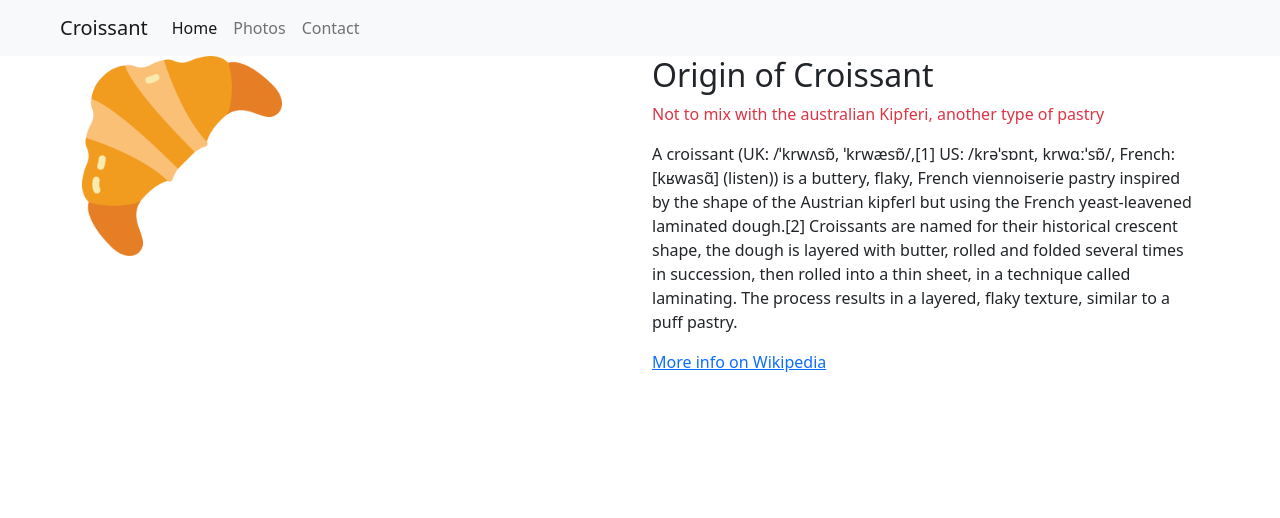
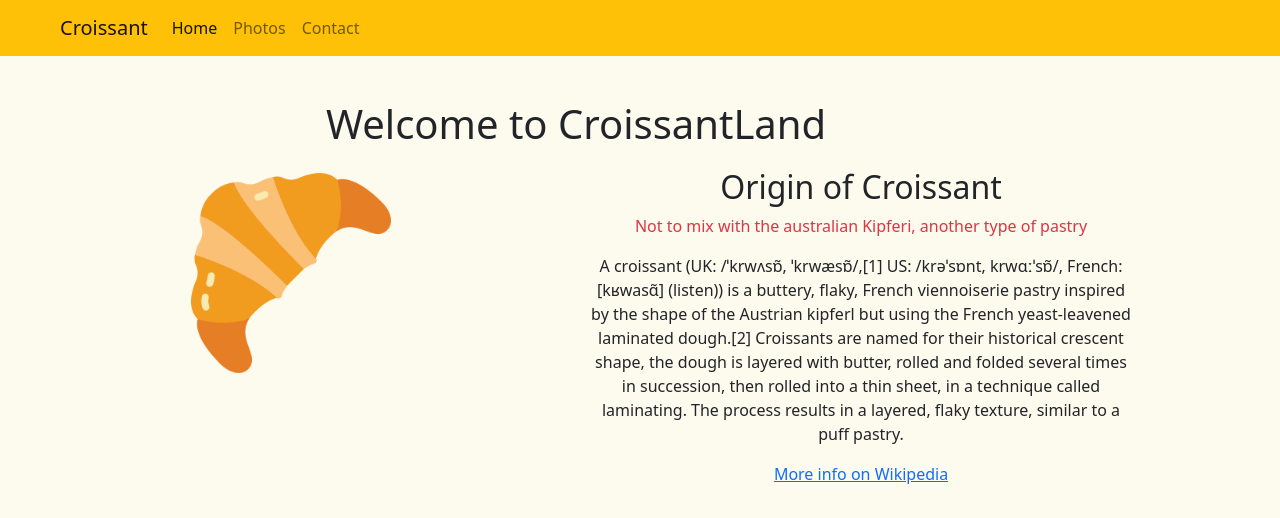
Before and after one commit to CecileMArnaud/Croissant, a plain HTML site: page index.html in a window 1280 px wide. Drawn offline with nearby package versions, Linux system fonts and the light colour scheme.

Commit message:
added some CSS

```diff
--- a/index.html
+++ b/index.html
@@ -5,12 +5,12 @@
   <meta http-equiv="X-UA-Compatible" content="IE=edge">
   <meta name="viewport" content="width=device-width, initial-scale=1.0">
       <link href="https://cdn.jsdelivr.net/npm/bootstrap@5.2.0/dist/css/bootstrap.min.css" rel="stylesheet" integrity="sha384-gH2yIJqKdNHPEq0n4Mqa/HGKIhSkIHeL5AyhkYV8i59U5AR6csBvApHHNl/vI1Bx" crossorigin="anonymous">
-<link rel="stylesheet" href="/src/style.css">
+<link rel="stylesheet" href="/src/styles.css">
   <title>Homepage</title>
 </head>
 <body>
      <script src="https://cdn.jsdelivr.net/npm/bootstrap@5.2.0/dist/js/bootstrap.bundle.min.js" integrity="sha384-A3rJD856KowSb7dwlZdYEkO39Gagi7vIsF0jrRAoQmDKKtQBHUuLZ9AsSv4jD4Xa" crossorigin="anonymous"></script>
-<nav class="navbar navbar-expand-lg bg-light fixed-top ps-5">
+<nav class="navbar navbar-expand-lg bg-warning fixed-top ps-5">
   <div class="container-fluid">
     <a class="navbar-brand" href="/">Croissant</a>
     <button class="navbar-toggler" type="button" data-bs-toggle="collapse" data-bs-target="#navbarNavAltMarkup" aria-controls="navbarNavAltMarkup" aria-expanded="false" aria-label="Toggle navigation">
--- a/src/styles.css
+++ b/src/styles.css
@@ -0,0 +1,14 @@
+body{
+  width:90%;
+  margin-top:100px;
+  background: rgba(250, 241, 201,0.3);
+  text-align: center;
+}
+img{
+  display:block;
+  margin:5px auto
+}
+h1{
+  text-align: center;
+  margin-bottom: 20px;
+}
```
Also changed, not shown: contact.html (+2 -2 lines), photo.html (+2 -2 lines).
